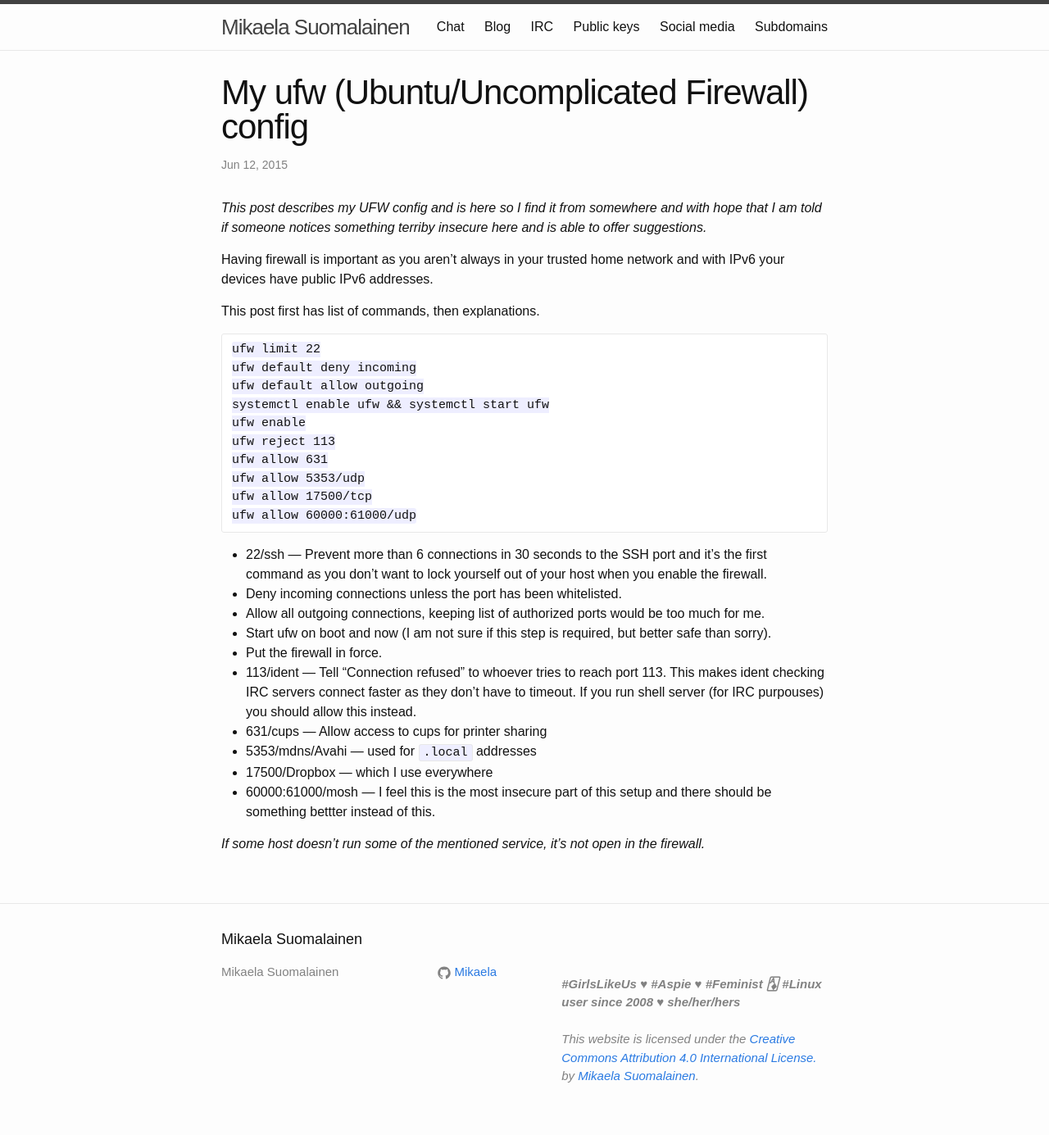
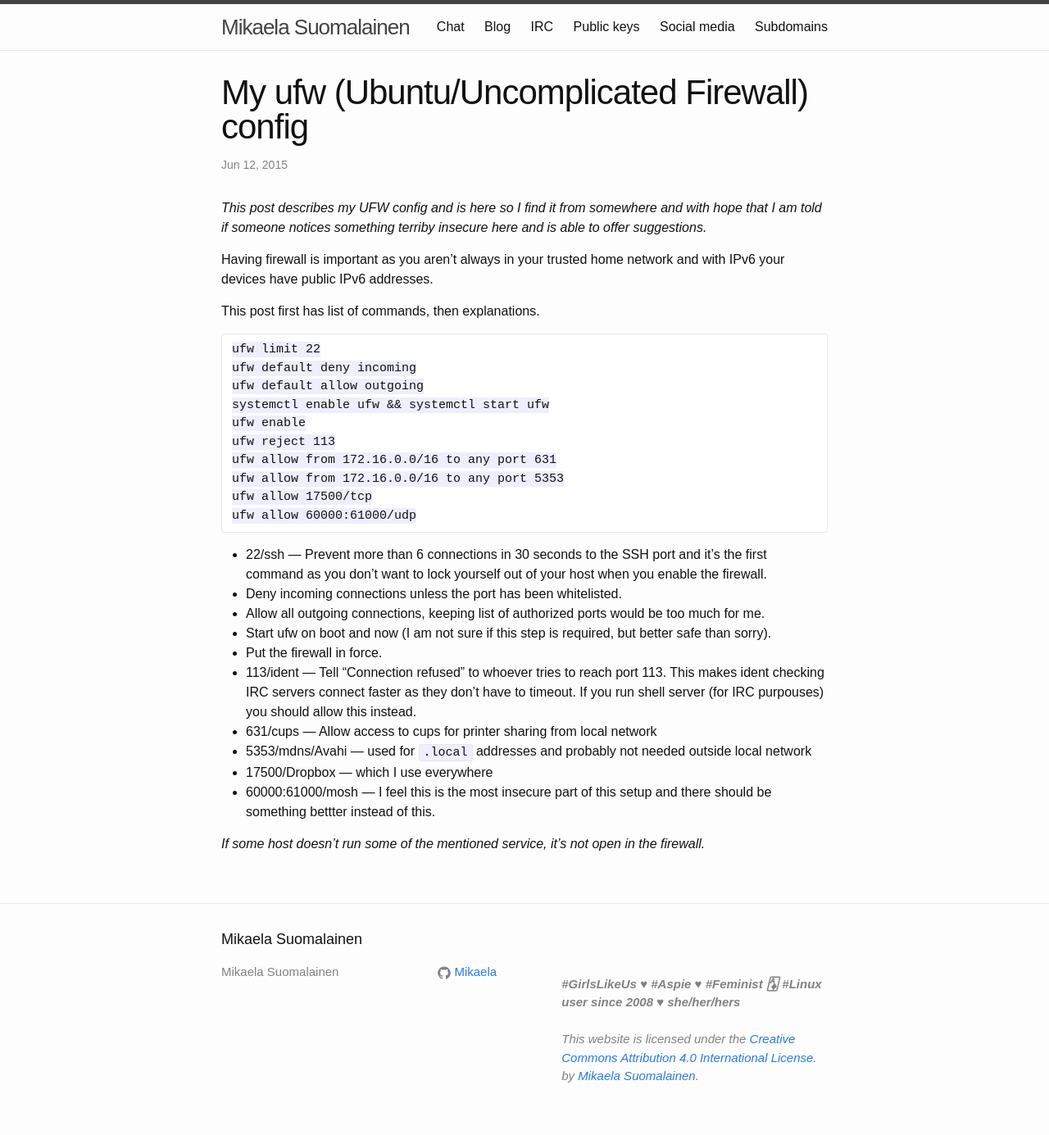
Before and after one commit to Mikaela/mikaela.github.io, a Jekyll site: the page built from _posts/2015-06-12-ufw.md, in a window 1280 px wide. Shown: the whole page at 82% size. Built offline with Jekyll 4.4.1, drawn with Linux system fonts in a browser that asks for light colours; Markdown is read by kramdown in place of the engine named in the settings; comment, search, counter and statistics services are not loaded.

Commit message:
blog/ufw: limit access to cups & mdnsd to LAN

````diff
--- a/_posts/2015-06-12-ufw.md
+++ b/_posts/2015-06-12-ufw.md
@@ -23,8 +23,8 @@ ufw default allow outgoing
 systemctl enable ufw && systemctl start ufw
 ufw enable
 ufw reject 113
-ufw allow 631
-ufw allow 5353/udp
+ufw allow from 172.16.0.0/16 to any port 631
+ufw allow from 172.16.0.0/16 to any port 5353
 ufw allow 17500/tcp
 ufw allow 60000:61000/udp
 ```
@@ -42,8 +42,9 @@ ufw allow 60000:61000/udp
   This makes ident checking IRC servers connect faster as they don't have
   to timeout. If you run shell server (for IRC purpouses) you should allow
   this instead.
-* 631/cups — Allow access to cups for printer sharing
-* 5353/mdns/Avahi — used for `.local` addresses
+* 631/cups — Allow access to cups for printer sharing from local network
+* 5353/mdns/Avahi — used for `.local` addresses and probably not needed
+  outside local network
 * 17500/Dropbox — which I use everywhere
 * 60000:61000/mosh — I feel this is the most insecure part of this setup
   and there should be something bettter instead of this.
````
